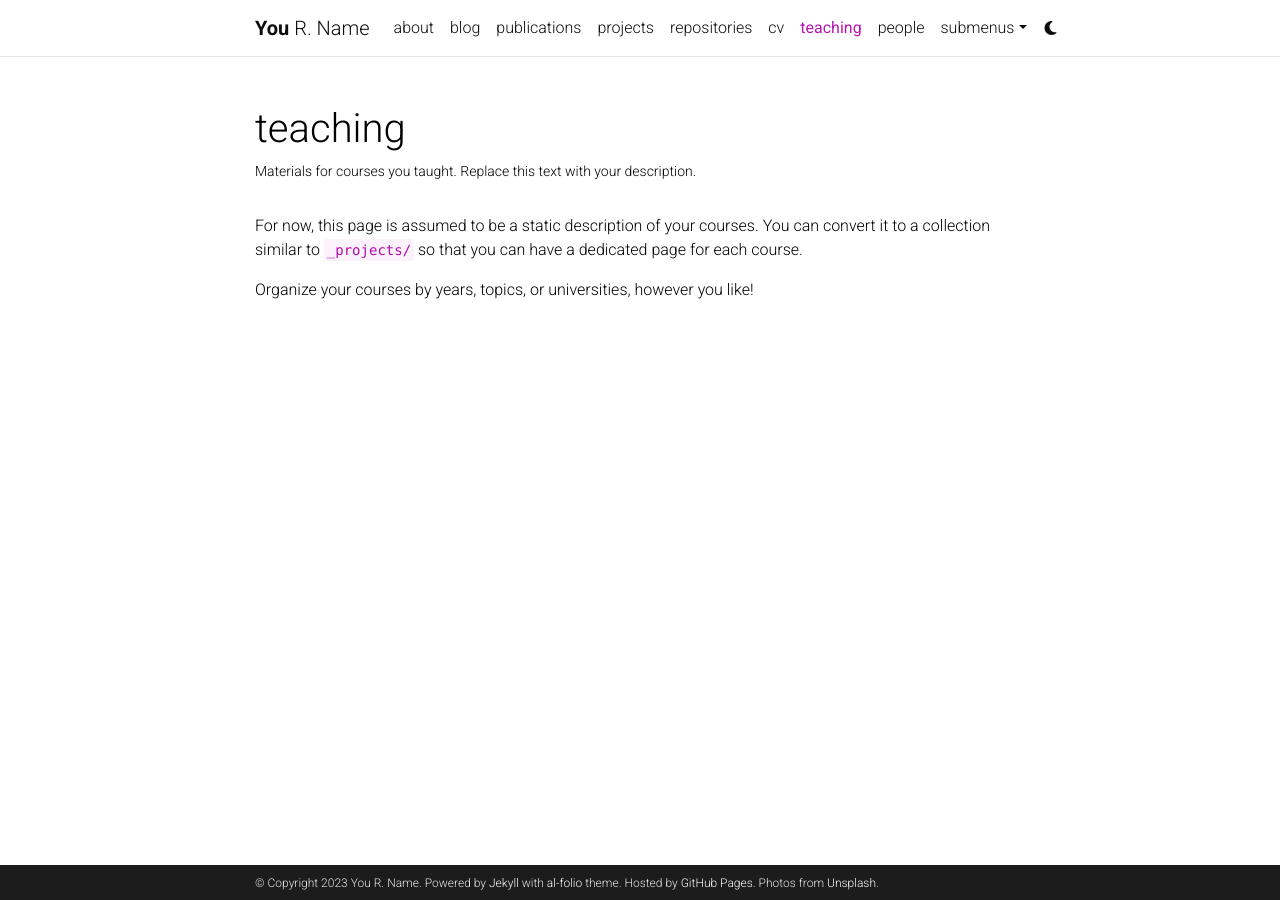
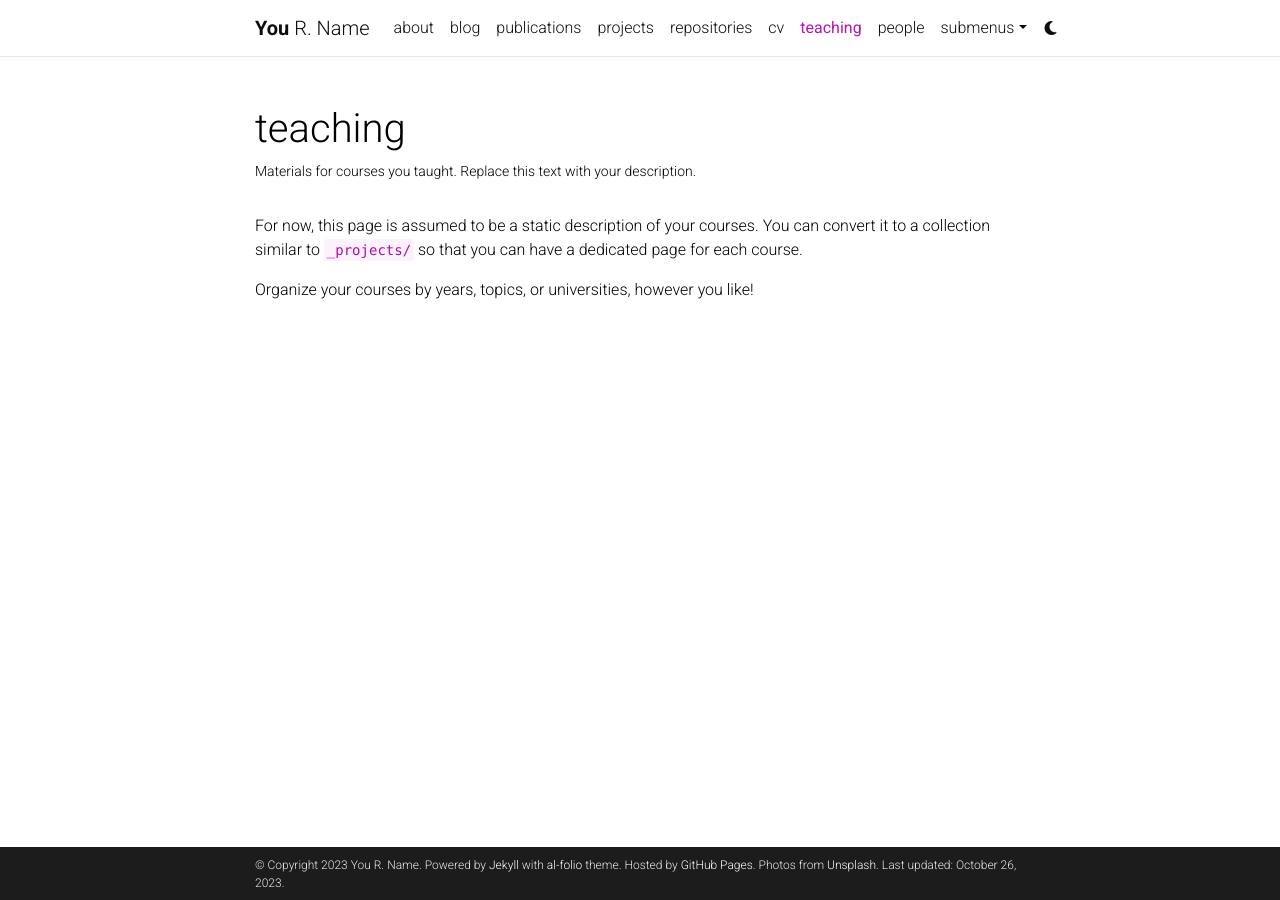
Before and after one commit to Jessica-yka/Biography, a Jekyll site: the page built from _pages/teaching.md, in a window 1280 px wide. Built offline with Jekyll 4.4.1, drawn with Linux system fonts in a browser that asks for light colours; comment, search, counter and statistics services are not loaded; a style sheet for code colours, icons or effects is not loaded; some of the changed lines change nothing that is shown.

Commit message:
Update _config.yml

```diff
--- a/_config.yml
+++ b/_config.yml
@@ -18,9 +18,9 @@
 lang: en # the language of your site (for example: en, fr, cn, ru, etc.)
 icon: ⚛️  # the emoji used as the favicon (alternatively, provide image name in /assets/img/)
 
-url: https://alshedivat.github.io # the base hostname & protocol for your site
-baseurl: /al-folio # the subpath of your site, e.g. /blog/
-last_updated: false # set to true if you want to display last updated in the footer
+url: https://jessica-yka.github.io # the base hostname & protocol for your site
+baseurl: Biography # the subpath of your site, e.g. /blog/
+last_updated: true # set to true if you want to display last updated in the footer
 impressum_path:  # set to path to include impressum link in the footer, use the same path as permalink in a page, helps to conform with EU GDPR
 
 # -----------------------------------------------------------------------------
```
